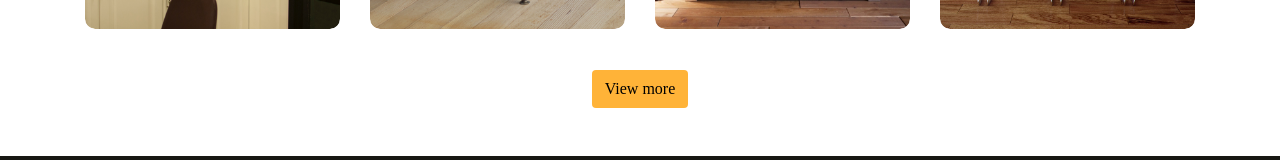
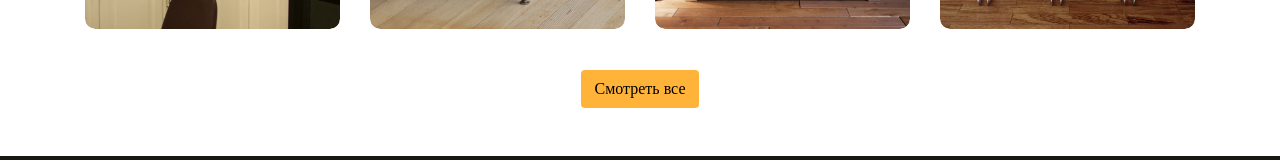
Before and after one commit to Amirkhon3223/ustuvor, an Angular app: page / in a window 1280 px wide. Shown: the part 1539-1699 px from the top of the page. Built offline with nearby package versions, Linux system fonts and the light colour scheme; a web font is replaced by a local one.

Commit message:
Relase version 1.01

```diff
--- a/src/app/pages/home/home.component.html
+++ b/src/app/pages/home/home.component.html
@@ -48,6 +48,6 @@
     </div>
   </div>
   <a routerLink="menu" class="btn btn-cadetblue text-center mt-4 mb-5">
-    View more
+    Смотреть все
   </a>
 </div>
```
